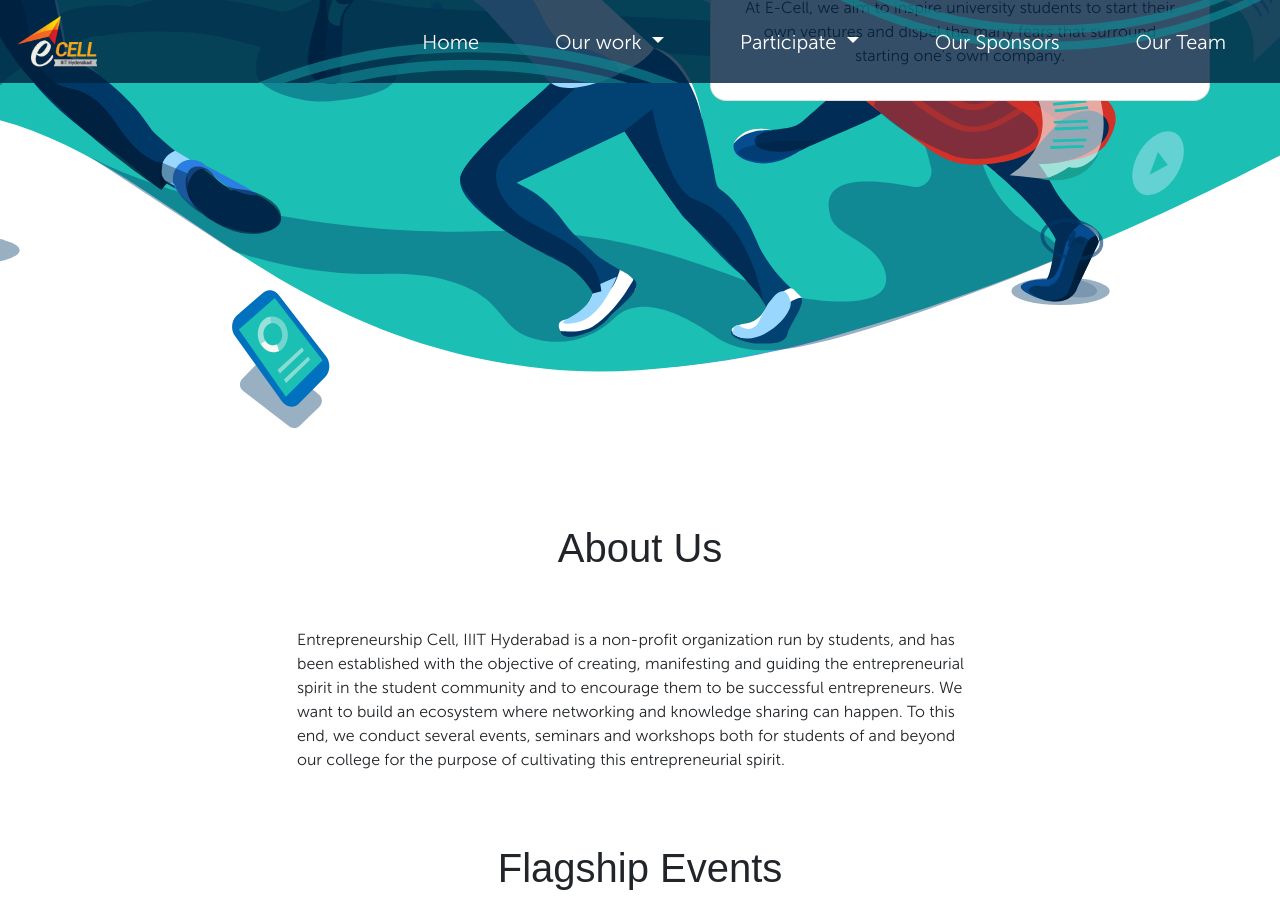
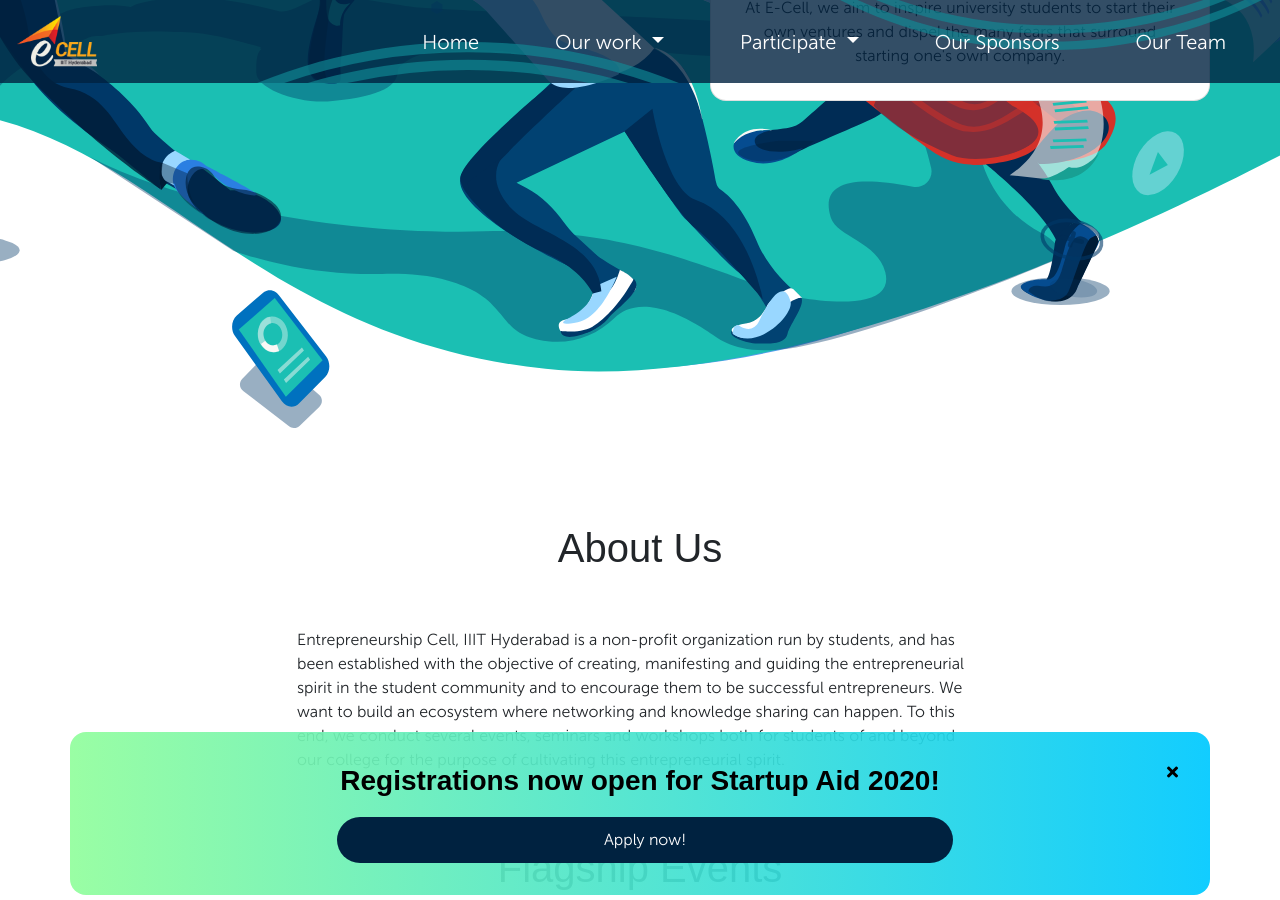
Before and after one commit to IIIT-ECell/website_2019, a Jekyll site: the page built from index.html, in a window 1280 px wide and 900 px high, scrolled down 472 px. Built offline with Jekyll 4.4.1, drawn with Linux system fonts in a browser that asks for light colours; nearby versions of some CDN libraries; some web fonts are replaced.

Commit message:
added banner for startup aid 2020

```diff
--- a/_includes/banner.html
+++ b/_includes/banner.html
@@ -4,20 +4,25 @@
     <i id="close-button" class="fa fa-times"></i>
     <div class="banner-content">
         <h3 class="font-weight-bold px-2 banner-heading text-center">
-            Registrations now open!
+            Registrations now open for Startup Aid 2020!
         </h3>
+        <!--
         <h4 class="px-2 banner-heading text-center">
             Early bird offer ends on 16<sup>th</sup> September.
         </h4>
+        -->
         <h4 class="banner-heading text-center">
-            Apply now via our official ticketing partner:
+            <a class="btn ticket-btn" href="/startup-aid/">
+                Apply now!
+            </a>
         </h4>
+        <!--
         <div class="ticket-parent">
             <a class="btn ticket-btn" href="https://www.meraevents.com/event/megathon-2019" target="_blank">
                 Mera Events
             </a>
-            <!-- Trying to play around -->
         </div>
+        -->
     </div>
 </div>
 
--- a/css/banner.css
+++ b/css/banner.css
@@ -53,7 +53,6 @@
 @media screen and (min-width: 768px) {
     .ticket-btn {
         flex: 1 1 0 !important;
-        width: 0 !important;
     }
 }
 
--- a/index.html
+++ b/index.html
@@ -7,6 +7,8 @@
 ---
 
 <link type="text/css" href="{{site.baseurl}}/css/index.css" rel="stylesheet" />
+
+{% include banner.html %}
 
 <div class="container p-5">
 	<div class="row">
```
